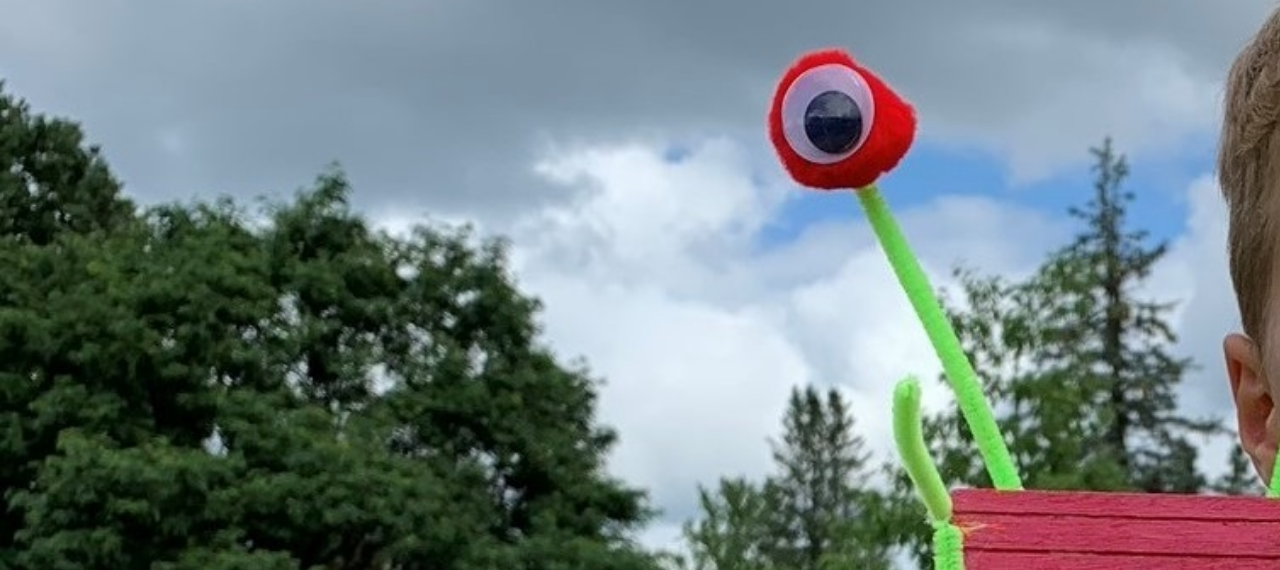
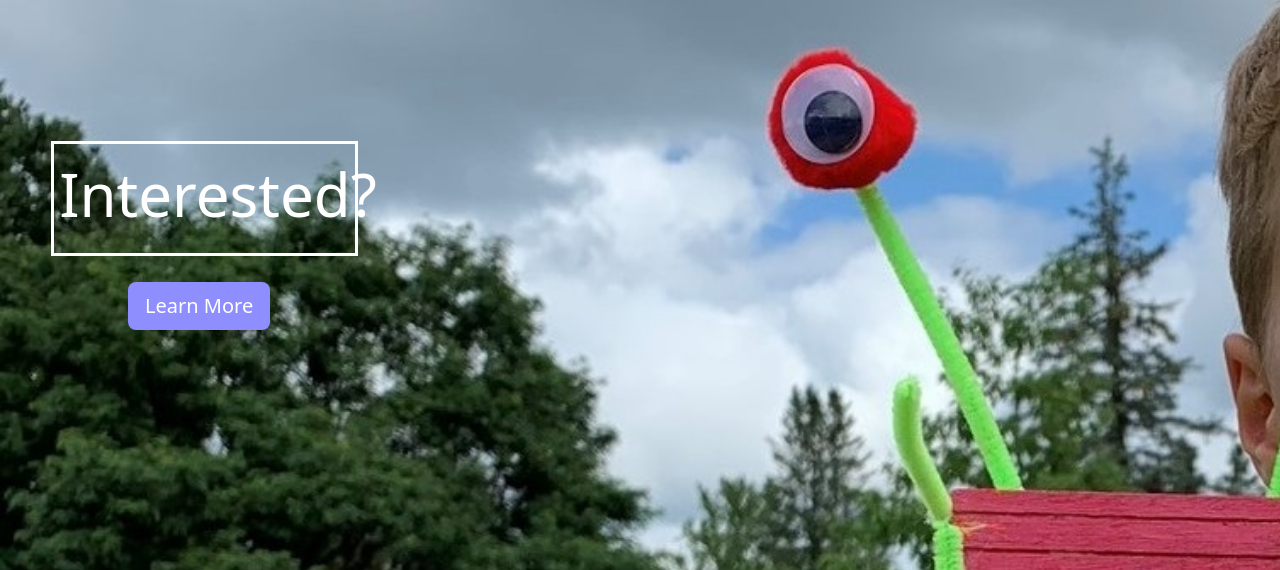
Before and after one commit to alexcholmsky/PB_Camp_Website, a Django app: page / in a window 1280 px wide. Shown: the part 96-666 px from the top of the page. Run offline with Django 3.2, Linux system fonts and the light colour scheme.

Commit message:
text added to homepage

```diff
--- a/schedule/static/schedule/css/base.css
+++ b/schedule/static/schedule/css/base.css
@@ -15,3 +15,23 @@
     background-size: cover;
     background-repeat: no-repeat;
 }
+
+.test {
+    position: relative;
+    /* to move elements position must be set to relative */
+    color: white;
+    height: 9vw;
+    width: 24vw;
+    padding: 5px;
+    border: 3px solid white;
+    margin: 0px;
+    font-size: 60px;
+    top: 11vw;
+    left: 4vw;
+}
+
+.learnMore {
+    position: relative;
+    top: 13vw;
+    left: 10vw;
+}
--- a/schedule/templates/schedule/home.html
+++ b/schedule/templates/schedule/home.html
@@ -1,7 +1,12 @@
 {% extends "schedule/base.html" %}
 {% load static %}
 {% block content%}
-
+    <div class='test'>
+        Interested?
+    </div>
+    <div>
+        <button type="button" class="btn signup learnMore btn-lg">Learn More</button>
+    </div>
 {% endblock %}
 
 {% block javascript %}
```
